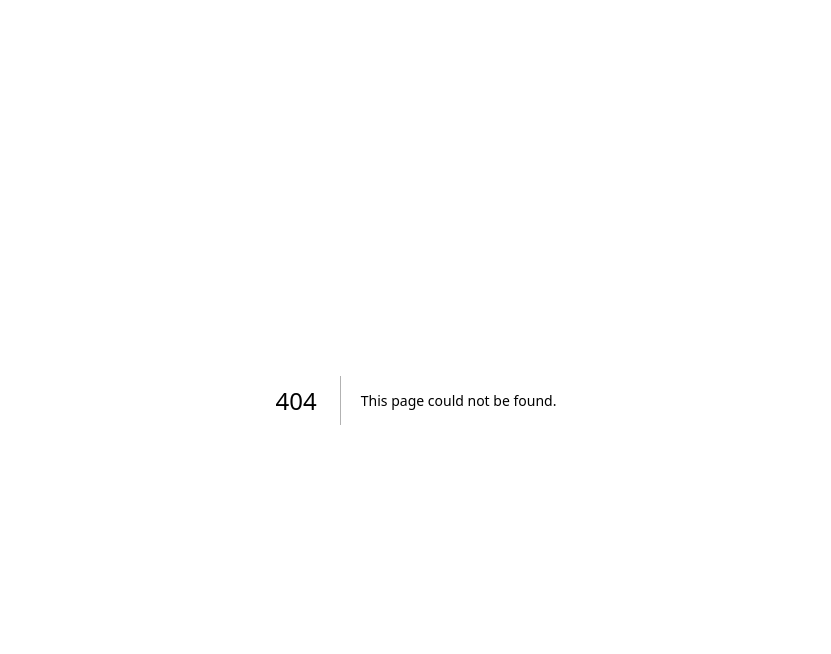
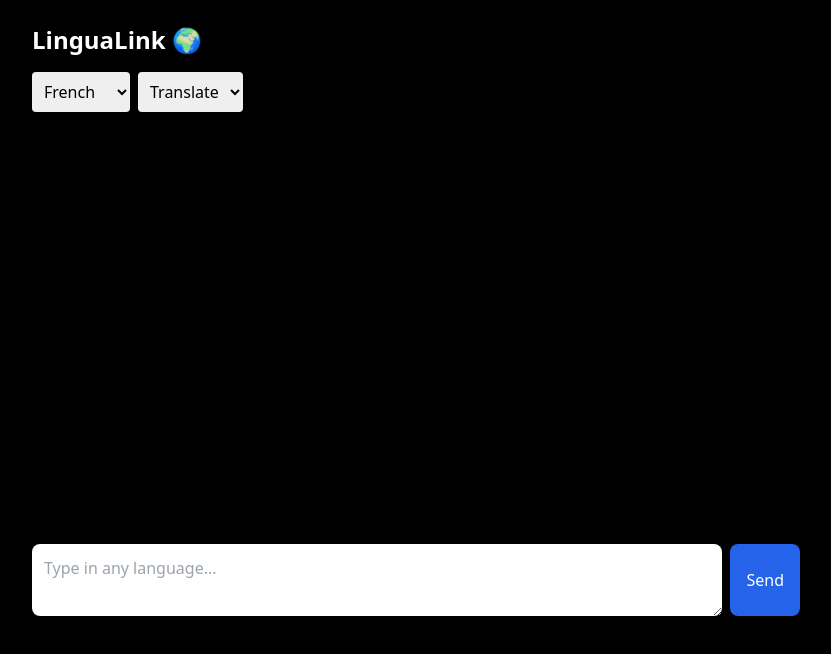
Before and after one commit to dkay9/LinguaLink, a Next.js app: page /chat in a window 1280 px wide. Before the commit this address had no page. Shown: the top 654 px of the page, without its empty margins (224-1055 px from the left). Built offline with nearby package versions, Linux system fonts and the light colour scheme.

Commit message:
chat page added

```diff
--- /dev/null
+++ b/app/chat/page.tsx
@@ -0,0 +1,55 @@
+"use client";
+import { useState } from "react";
+import ChatBox from "@/components/ChatBox";
+import ChatMessage from "@/components/ChatMessage";
+import ModeSelect from "@/components/ModeSelect";
+import LanguageSelect from "@/components/LanguageSelect";
+import { ChatMessage as Message, Mode } from "@/lib/types";
+
+export default function AppPage() {
+  const [messages, setMessages] = useState<Message[]>([]);
+  const [mode, setMode] = useState<Mode>("translate");
+  const [language, setLanguage] = useState("French");
+
+  async function sendMessage(text: string) {
+    setMessages((m) => [...m, { role: "user", content: text }]);
+
+    const res = await fetch("/api/chat", {
+      method: "POST",
+      headers: { "Content-Type": "application/json" },
+      body: JSON.stringify({
+        message: text,
+        mode,
+        targetLang: language,
+      }),
+    });
+
+    const data: { output: string } = await res.json();
+
+    setMessages((m) => [
+      ...m,
+      { role: "assistant", content: data.output },
+    ]);
+  }
+
+  return (
+    <div className="min-h-screen bg-black text-white p-6">
+      <div className="max-w-3xl mx-auto space-y-4">
+        <h1 className="text-2xl font-bold">LinguaLink 🌍</h1>
+
+        <div className="flex gap-2">
+          <LanguageSelect value={language} onChange={setLanguage} />
+          <ModeSelect value={mode} onChange={setMode} />
+        </div>
+
+        <div className="flex flex-col gap-3 min-h-[400px]">
+          {messages.map((m, i) => (
+            <ChatMessage key={i} {...m} />
+          ))}
+        </div>
+
+        <ChatBox onSend={sendMessage} />
+      </div>
+    </div>
+  );
+}
```
